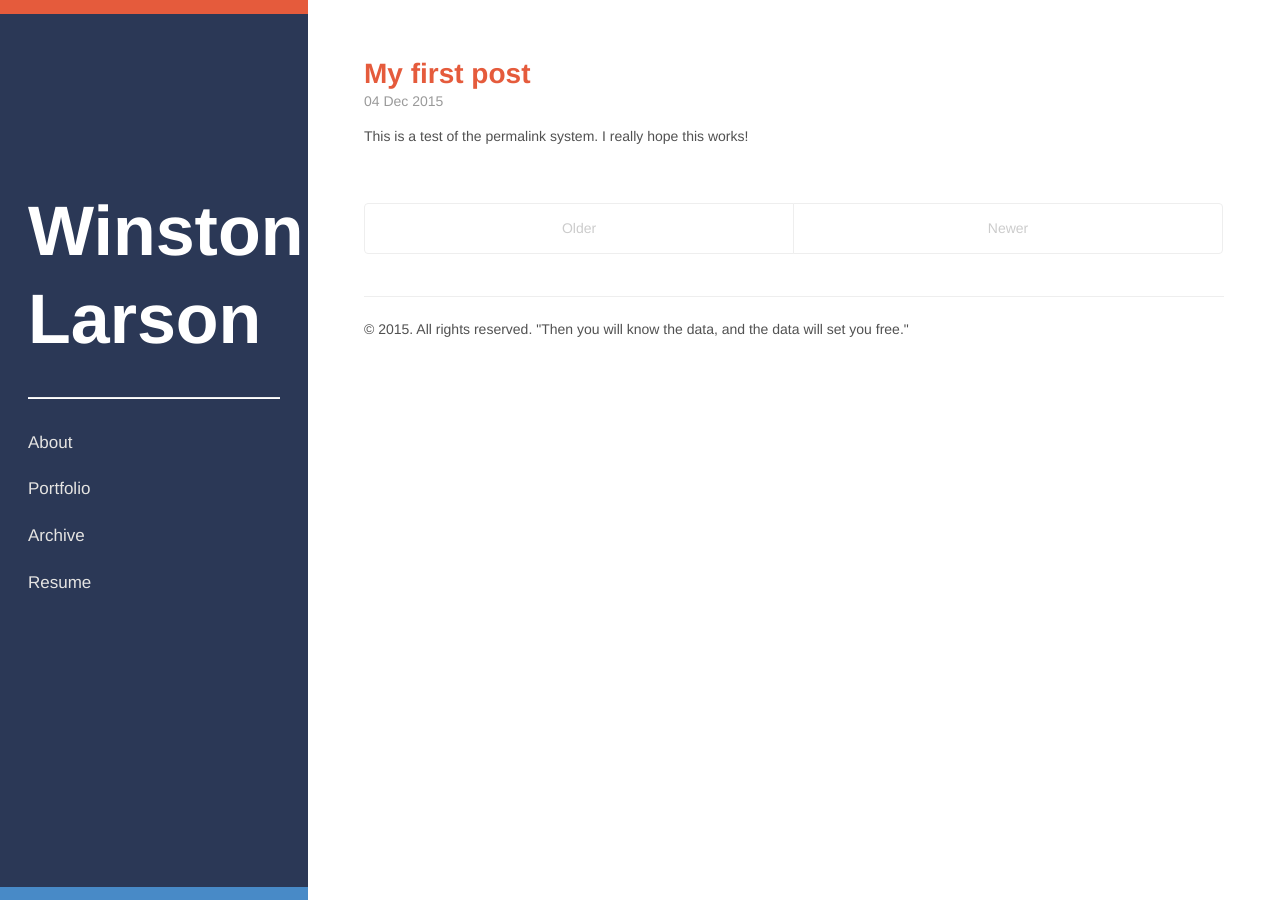
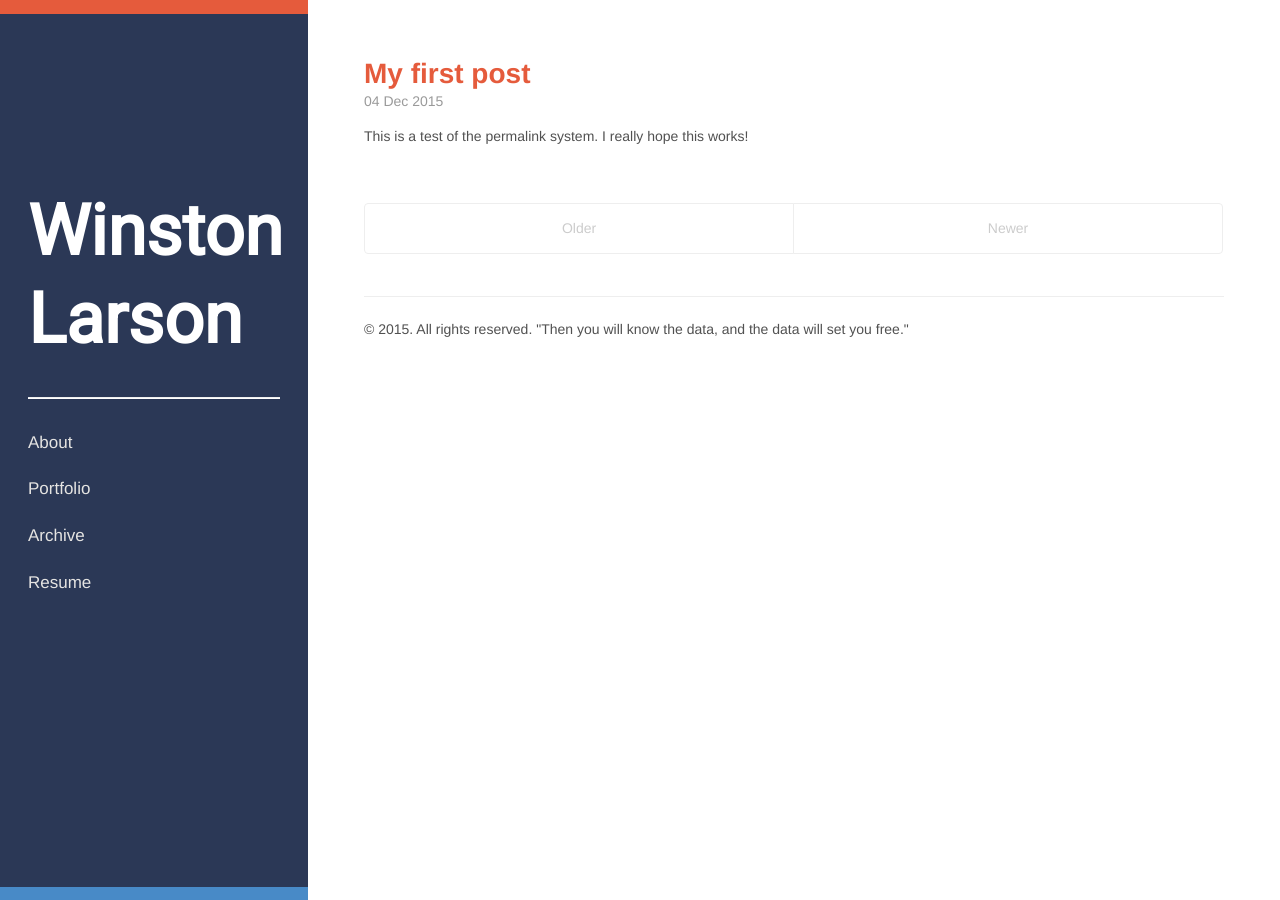
Before and after one commit to winstonlarson/old_website, a Jekyll site: the page built from index.html, in a window 1280 px wide. Built offline with Jekyll 4.4.1, drawn with Linux system fonts in a browser that asks for light colours; some web fonts are replaced; the list of posts is cut into pages by our own code.

Commit message:
fixed font

```diff
--- a/_includes/head.html
+++ b/_includes/head.html
@@ -21,7 +21,7 @@
   <!-- <link rel="stylesheet" href="http://fonts.googleapis.com/css?family=PT+Sans:400,400italic,700|Abril+Fatface"> -->
   <link rel="stylesheet" type="text/css" href="//fonts.googleapis.com/css?family=Muli" />
   <link href='https://fonts.googleapis.com/css?family=Poiret+One' rel='stylesheet' type='text/css'>
-  <link href='https://fonts.googleapis.com/css?family=Potano+Sans' rel='stylesheet' type='text/css'>
+  <link href='https://fonts.googleapis.com/css?family=Roboto' rel='stylesheet' type='text/css'>
   <!-- Icons -->
   <link rel="apple-touch-icon-precomposed" sizes="144x144" href="{{ site.baseurl }}public/apple-touch-icon-144-precomposed.png">
   <link rel="shortcut icon" href="{{ site.baseurl }}public/favicon.ico">
--- a/public/css/hyde.css
+++ b/public/css/hyde.css
@@ -119,7 +119,7 @@
 .sidebar-about h1 {
   color: #2B3856;
   margin-top: 0;
-  font-family: 'Potano Sans', Helvetica, Arial, sans-serif;
+  font-family: 'Roboto', Helvetica, Arial, sans-serif;
   font-size: 5rem;
   text-decoration: none;
 }
```
Also changed, not shown: 11 other files.
